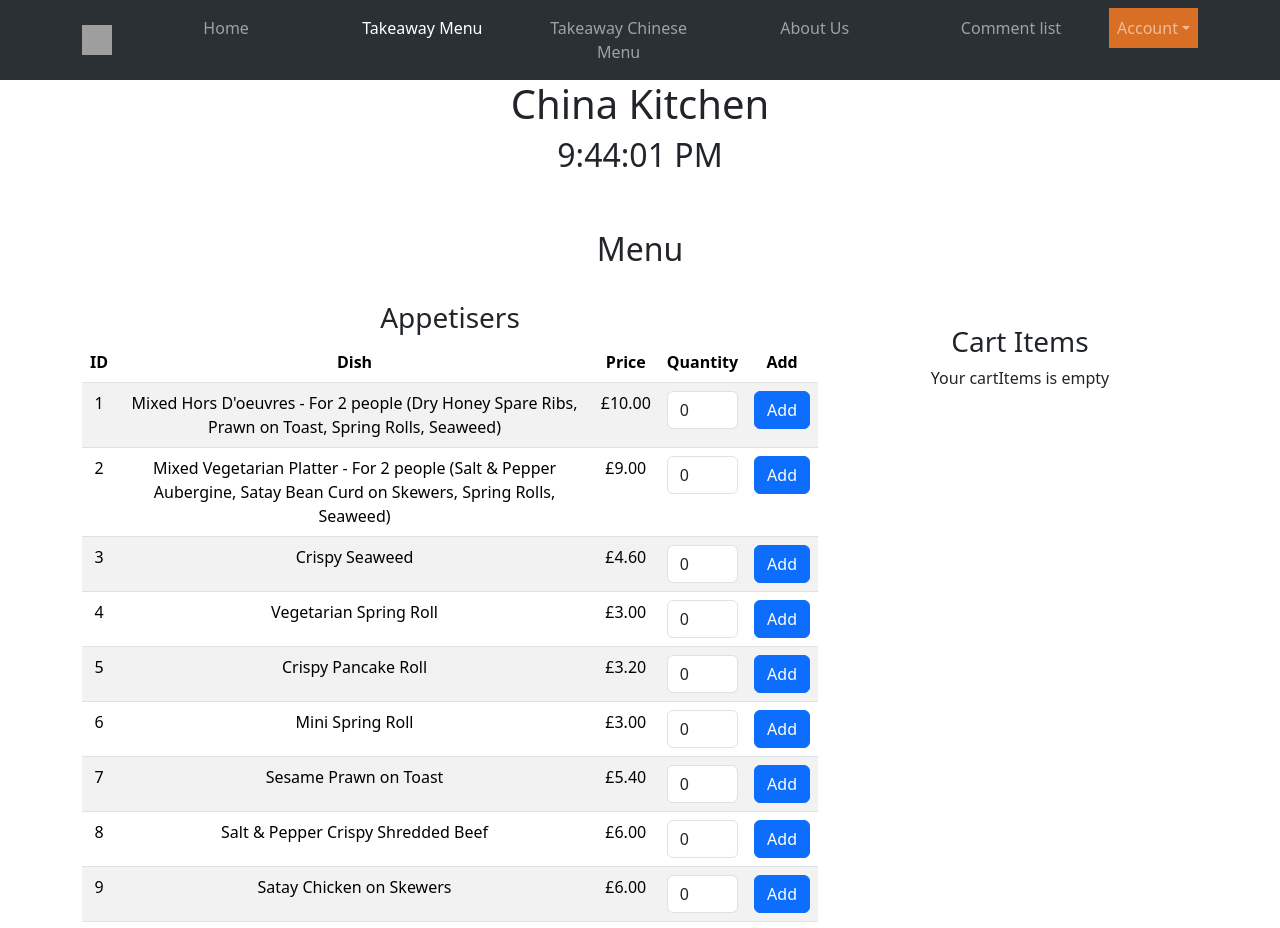
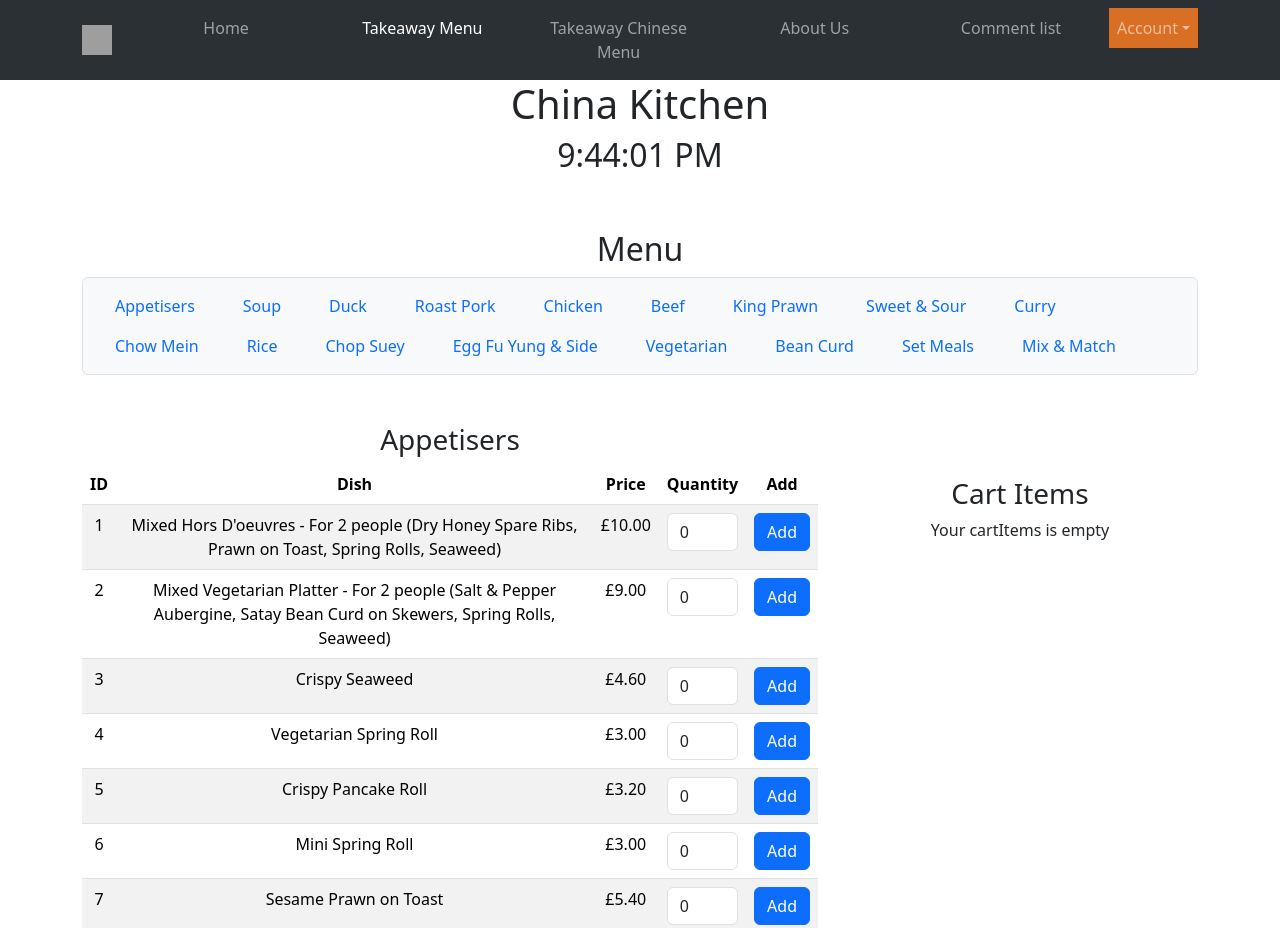
Before and after one commit to hin1129/china-kitchen-react-express, a React (Create React App) app in the folder china-kitchen-frontend/: page /takeaway in a window 1280 px wide. Shown: the top 928 px of the page. Built offline with nearby package versions, Linux system fonts and the light colour scheme; grey boxes are pictures that could not be loaded.

Commit message:
inner nav bar

```diff
--- a/china-kitchen-frontend/src/App.css
+++ b/china-kitchen-frontend/src/App.css
@@ -71,4 +71,10 @@
   z-index: 100;
   max-height: calc(100vh - 100px);
   overflow-y: auto;
+  padding-top: 30px;
 }
+
+.scroll-anchor-target {
+  /* Adjust based on height of your sticky category navbar */
+  scroll-margin-top: 150px;
+}
--- a/china-kitchen-frontend/src/components/Takeaway.jsx
+++ b/china-kitchen-frontend/src/components/Takeaway.jsx
@@ -1,9 +1,12 @@
 // add button disabled by default
 import React, { useState } from 'react';
-import { Container, Row, Col, Table, Button, Form } from 'react-bootstrap';
+import { Container, Row, Col, Table, Button, Form, Nav } from 'react-bootstrap';
 import MixAndMatchSectionChinese from './MixAndMatchSection'
 import ShoppingCart from './ShoppingCart';
 import { categories, setMealCategory, mixAndMatchCategory } from '../data/Menu';
+
+
+
 
 const Takeaway = () => {
     const [quantities, setQuantities] = useState({});
@@ -138,17 +141,43 @@ const Takeaway = () => {
 
 
 
+
+
+    // Sticky category nav bar
+    const categoryLinks = [
+        ...categories.map((category) => category.categoryName),
+        setMealCategory.categoryName,
+        'Mix & Match',
+    ];
+
     //
     return (
         <Container className="py-5">
             <h2>Menu</h2>
+            {/* paddingBottom: '200px'  */}
+            {/* Sticky Inner Navigation Bar */}
+            <Nav
+                className="mb-4 sticky-top bg-light py-2 px-3 border rounded"
+                style={{ zIndex: 1000, top: '56px' }} // adjust top to match main nav bar height
+            >
+                {categoryLinks.map((name) => (
+                    <Nav.Item key={name} className="me-3" >
+                        <Nav.Link href={`#${name.replace(/\s+/g, '')}`} className="text-primary">
+                            {name}
+                        </Nav.Link>
+                    </Nav.Item>
+                ))}
+            </Nav>
+
+
 
             <Row>
                 {/* <Row className="align-items-start"> */}
                 {/* total 12 md, was menu and menu, now menu and shopping cart */}
-                <Col md={8}>
+                <Col md={8} >
                     {categories.map((category) => (
-                        <div key={category.categoryName}>
+                        //  div id for scroll
+                        <div key={category.categoryName} id={category.categoryName.replace(/\s+/g, '')} className="scroll-anchor-target" >
                             <h3 className="mt-4">{category.categoryName}</h3>
 
                             <Table striped hover responsive>
@@ -159,7 +188,8 @@ const Takeaway = () => {
                     ))}
 
                     {/* total 12 md, was menu and menu, now menu and shopping cart */}
-                    <div>
+                    {/* div id for scroll */}
+                    <div id={setMealCategory.categoryName.replace(/\s+/g, '')} className="scroll-anchor-target" >
                         <h3 className="mt-4">{setMealCategory.categoryName}</h3>
 
                         <Table striped hover responsive>
@@ -168,7 +198,8 @@ const Takeaway = () => {
                         </Table>
                     </div>
 
-                    <div>
+                    {/* div id for scroll */}
+                    <div id="Mix&Match" className="scroll-anchor-target" >
                         {/* {renderMixAndMatch()} */}
                         {/* pass data as prop to MixAndMatchSectionChinese component */}
                         <MixAndMatchSectionChinese
@@ -189,7 +220,7 @@ const Takeaway = () => {
                     <ShoppingCart cartItems={cartItems} />
                 </Col>
             </Row>
-        </Container>
+        </Container >
     );
 }
 
```
